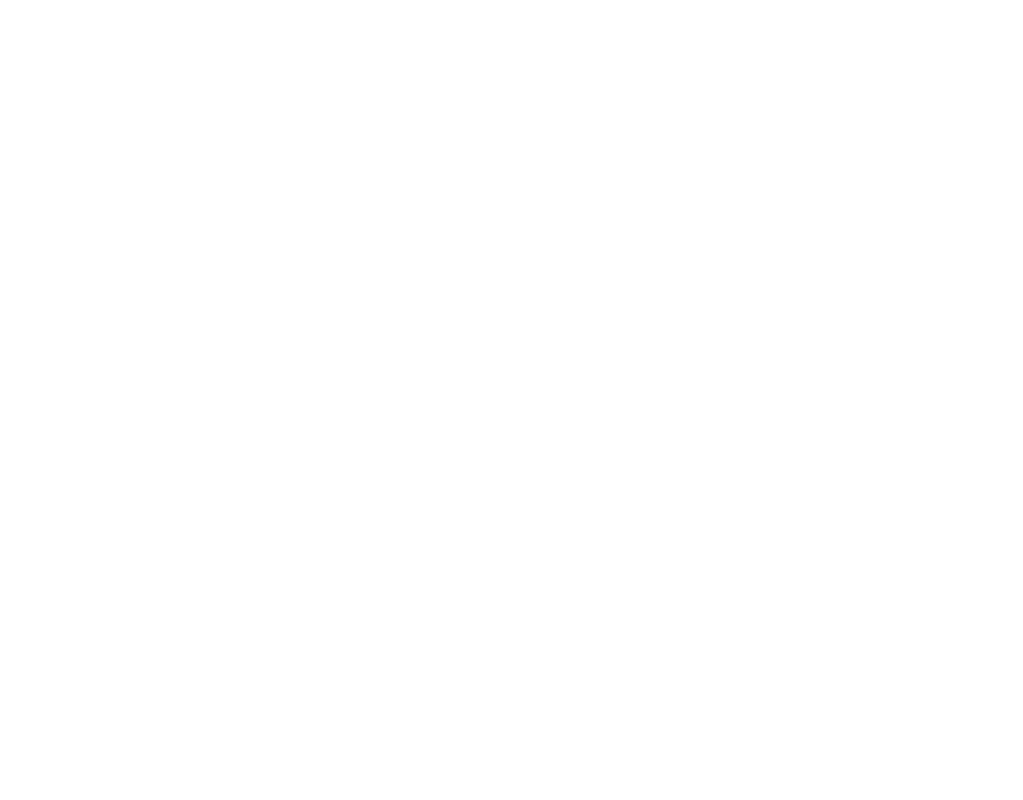
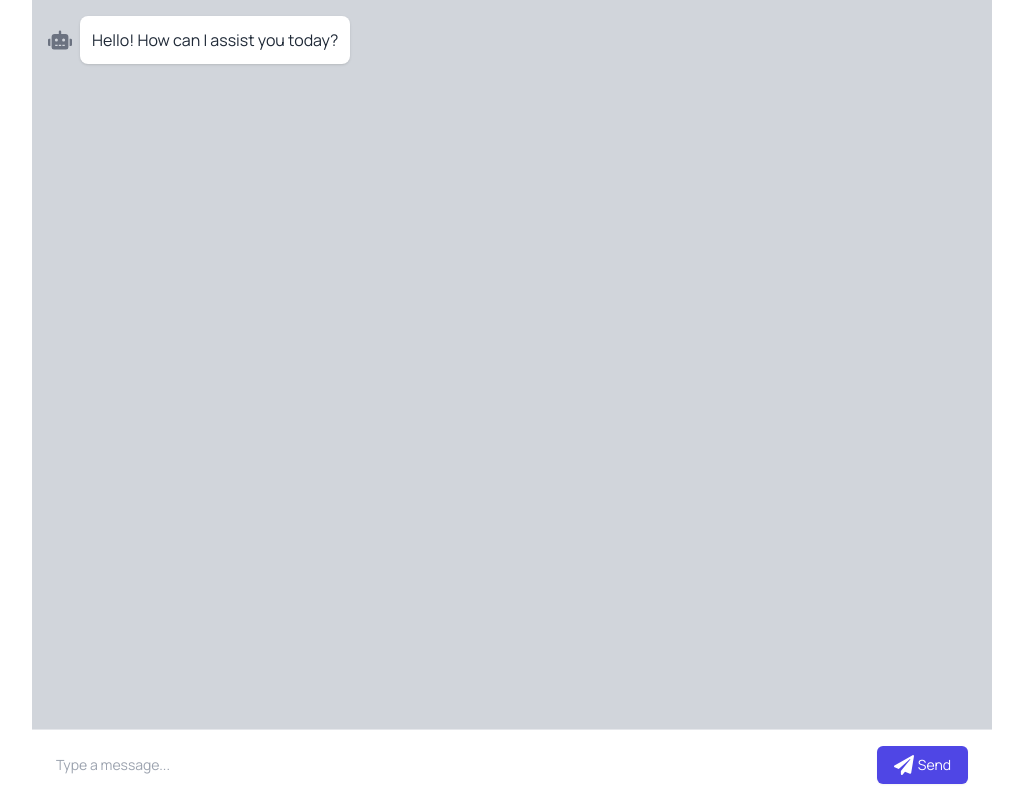
Before and after one commit to 77Oshnik/GreenMines, a React (Create React App) app in the folder Frontend/GreenMines-main/: page /chatbot in a window 1280 px wide. Before the commit this address had no page. Shown: the whole page, without its empty margins (128-1151 px from the left). Built offline with nearby package versions, Linux system fonts and the light colour scheme; a web font is replaced by a local one.

Commit message:
added the chatbot frontend and conneced it with backend

```diff
--- a/Frontend/GreenMines-main/package.json
+++ b/Frontend/GreenMines-main/package.json
@@ -9,9 +9,10 @@
     "@testing-library/jest-dom": "^5.16.4",
     "@testing-library/react": "^13.1.1",
     "@testing-library/user-event": "^13.5.0",
-    "axios": "^1.7.5",
+    "axios": "^1.7.8",
     "chart.js": "^4.4.4",
     "cors": "^2.8.5",
+    "dompurify": "^3.2.1",
     "framer-motion": "^11.5.4",
     "leaflet": "^1.9.4",
     "mongoose": "^8.5.4",
--- a/Frontend/GreenMines-main/src/App.jsx
+++ b/Frontend/GreenMines-main/src/App.jsx
@@ -18,6 +18,7 @@ import ContactUs from './Components/ContactUs';
 import GraphPage from './Components/GraphPage';
 import DashBoard from './Components/DashBoard';
 import Renewable from './Components/RenewableSource';
+import ChatBot from './Components/Chatbot';
 
 function App() {
   return (
@@ -49,6 +50,7 @@ function App() {
         <Route path="/graphpage" element={<GraphPage />} />
         <Route path="/dashboard" element={<DashBoard />} />
         <Route path="/renewable" element={<Renewable />} />
+        <Route path="/chatbot" element={<ChatBot/>} />
       </Routes>
 
     </div>
--- /dev/null
+++ b/Frontend/GreenMines-main/src/Components/Chatbot.jsx
@@ -0,0 +1,139 @@
+import React, { useState, useRef, useEffect } from 'react';
+import axios from 'axios';
+import { FaPaperPlane, FaUserCircle, FaRobot } from 'react-icons/fa';
+import DOMPurify from 'dompurify';
+
+export default function ChatBot() {
+  const [messages, setMessages] = useState([
+    { text: "Hello! How can I assist you today?", isUser: false }
+  ]);
+  const [inputMessage, setInputMessage] = useState('');
+  const messagesEndRef = useRef(null);
+
+  // Inline styles for HTML content
+  const htmlStyles = `
+    .parsed-html-content h3 {
+      font-size: 1.25rem;
+      font-weight: bold;
+      margin-top: 1rem;
+      margin-bottom: 0.5rem;
+      color: #1a202c;
+    }
+    .parsed-html-content ul {
+      list-style-type: disc;
+      padding-left: 1.5rem;
+      margin-bottom: 1rem;
+    }
+    .parsed-html-content li {
+      margin-bottom: 0.5rem;
+      color: #2d3748;
+    }
+    .parsed-html-content p {
+      margin-bottom: 0.75rem;
+    }
+  `;
+
+  const renderHTMLContent = (htmlContent) => {
+    // Sanitize the HTML content
+    const cleanHTML = DOMPurify.sanitize(htmlContent);
+
+    return (
+      <>
+        <style>{htmlStyles}</style>
+        <div
+          dangerouslySetInnerHTML={{ __html: cleanHTML }}
+          className="parsed-html-content"
+        />
+      </>
+    );
+  };
+
+  const handleSendMessage = async () => {
+    if (inputMessage.trim() !== '') {
+      const userMessage = { text: inputMessage, isUser: true };
+      setMessages((prevMessages) => [...prevMessages, userMessage]);
+      setInputMessage('');
+
+      try {
+        const response = await axios.post('http://localhost:5000/api/chat', {
+          userInput: inputMessage,
+        });
+
+        const botMessage = {
+          text: response.data.response,
+          isUser: false,
+          isHTML: true
+        };
+
+        setMessages((prevMessages) => [...prevMessages, botMessage]);
+      } catch (error) {
+        console.error('Error:', error);
+        const errorMessage = {
+          text: "There was an error connecting to the chatbot. Please try again later.",
+          isUser: false,
+        };
+        setMessages((prevMessages) => [...prevMessages, errorMessage]);
+      }
+    }
+  };
+
+  const handleKeyPress = (e) => {
+    if (e.key === 'Enter') {
+      handleSendMessage();
+    }
+  };
+
+  useEffect(() => {
+    if (messagesEndRef.current) {
+      messagesEndRef.current.scrollIntoView({ behavior: "smooth" });
+    }
+  }, [messages]);
+
+  return (
+    <div className="flex flex-col h-screen w-3/4 mx-auto bg-gray-300">
+      {/* Messages Display */}
+      <div className="flex-1 overflow-y-auto p-4 space-y-4">
+        {messages.map((message, index) => (
+          <div
+            key={index}
+            className={`flex items-center space-x-2 ${message.isUser ? 'justify-end' : 'justify-start'}`}
+          >
+            {!message.isUser && <FaRobot className="text-gray-500 w-6 h-6" />}
+            <div
+              className={`max-w-xs md:max-w-md lg:max-w-lg xl:max-w-xl rounded-lg p-3 ${
+                message.isUser
+                  ? 'bg-blue-500 text-white'
+                  : 'bg-white text-gray-800'
+              } shadow`}
+            >
+              {message.isHTML ? renderHTMLContent(message.text) : message.text}
+            </div>
+            {message.isUser && <FaUserCircle className="text-blue-500 w-6 h-6" />}
+          </div>
+        ))}
+        <div ref={messagesEndRef} />
+      </div>
+
+      {/* Input Section */}
+      <div className="bg-white border-t border-gray-200 px-4 py-4 sm:px-6">
+        <div className="flex space-x-3">
+          <input
+            type="text"
+            value={inputMessage}
+            onChange={(e) => setInputMessage(e.target.value)}
+            onKeyPress={handleKeyPress}
+            className="flex-1 focus:ring-indigo-500 focus:border-indigo-500 block w-full rounded-md sm:text-sm border-gray-300"
+            placeholder="Type a message..."
+          />
+          <button
+            onClick={handleSendMessage}
+            className="inline-flex items-center px-4 py-2 border border-transparent text-sm font-medium rounded-md shadow-sm text-white bg-indigo-600 hover:bg-indigo-700 focus:outline-none focus:ring-2 focus:ring-offset-2 focus:ring-indigo-500"
+          >
+            <FaPaperPlane className="w-5 h-5 mr-1" />
+            Send
+          </button>
+        </div>
+      </div>
+    </div>
+  );
+}
```
Also changed, not shown: 2 other files (tests, documents, lock files or other folders).
